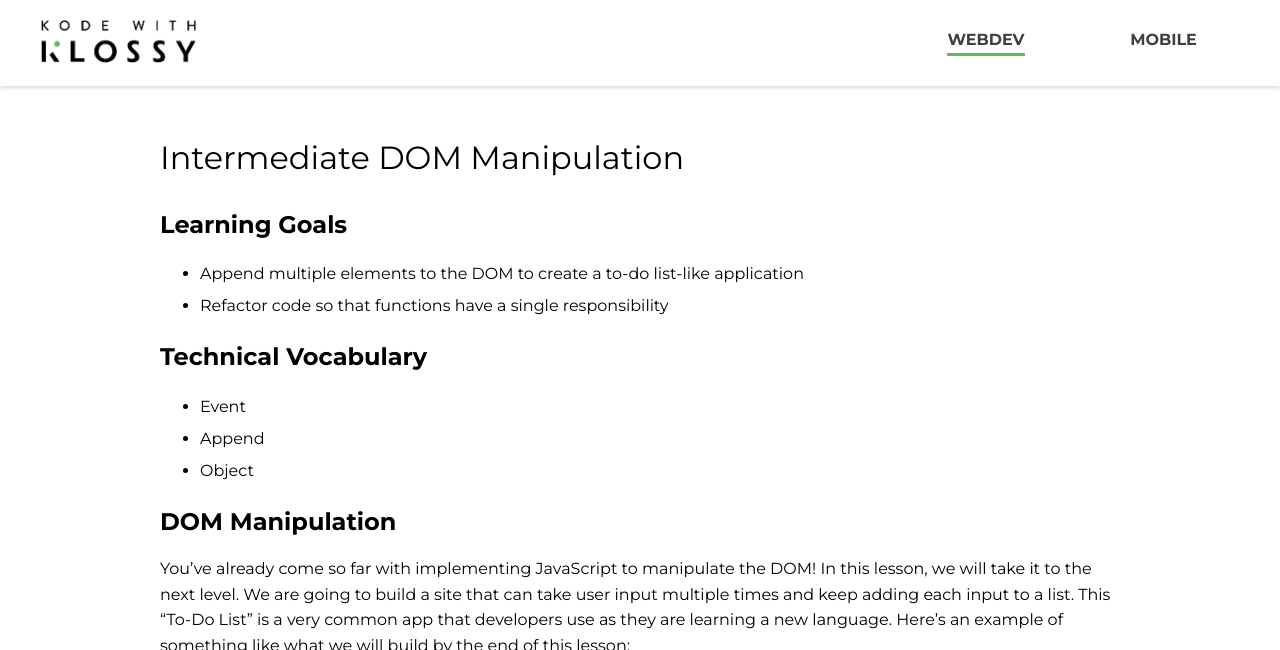
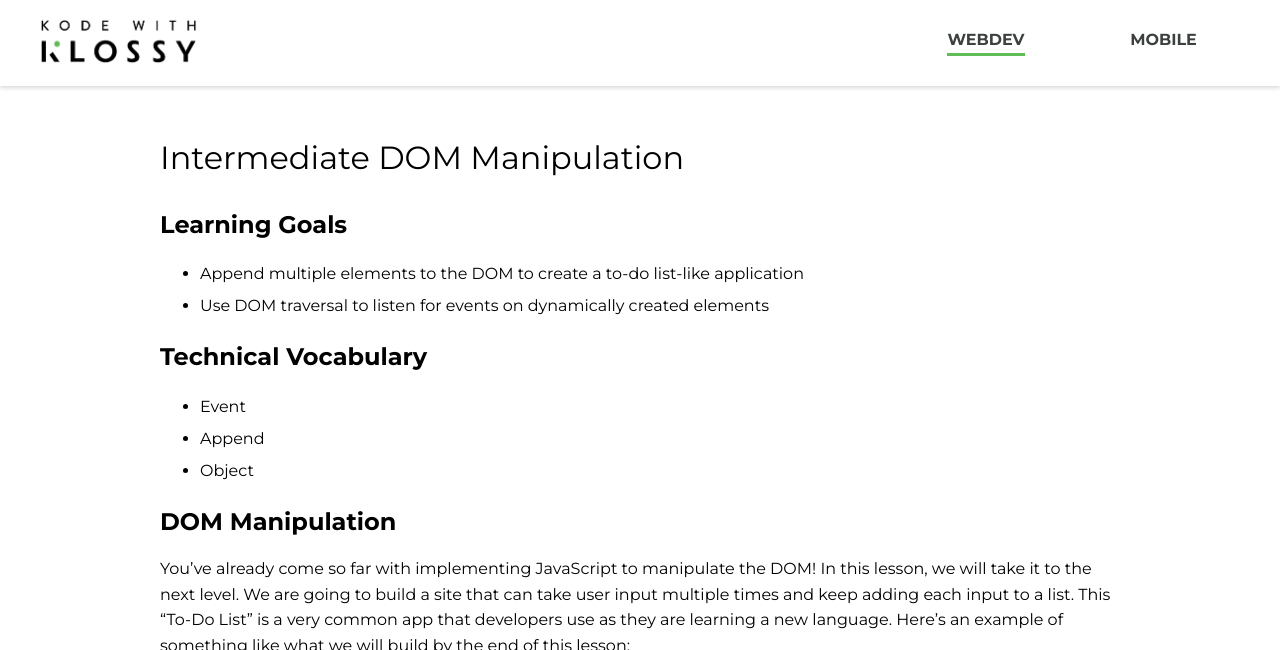
Before and after one commit to ameseee/kwk-curriculum-site, a Jekyll site: the page built from web-app/lessons/js-dom-manipulation-intermediate/index.md, in a window 1280 px wide and 900 px high, cut to the strip 0-650 px from the top of the window. Built offline with Jekyll 4.4.1, drawn with Linux system fonts in a browser that asks for light colours; nearby versions of some CDN libraries.

Commit message:
Adjust learning goals after some content changes

```diff
--- a/web-app/lessons/js-dom-manipulation-intermediate/index.md
+++ b/web-app/lessons/js-dom-manipulation-intermediate/index.md
@@ -5,7 +5,7 @@ title: Intermediate DOM Manipulation
 ## Learning Goals
 
 * Append multiple elements to the DOM to create a to-do list-like application
-* Refactor code so that functions have a single responsibility
+* Use DOM traversal to listen for events on dynamically created elements
 
 ## Technical Vocabulary
 
```
